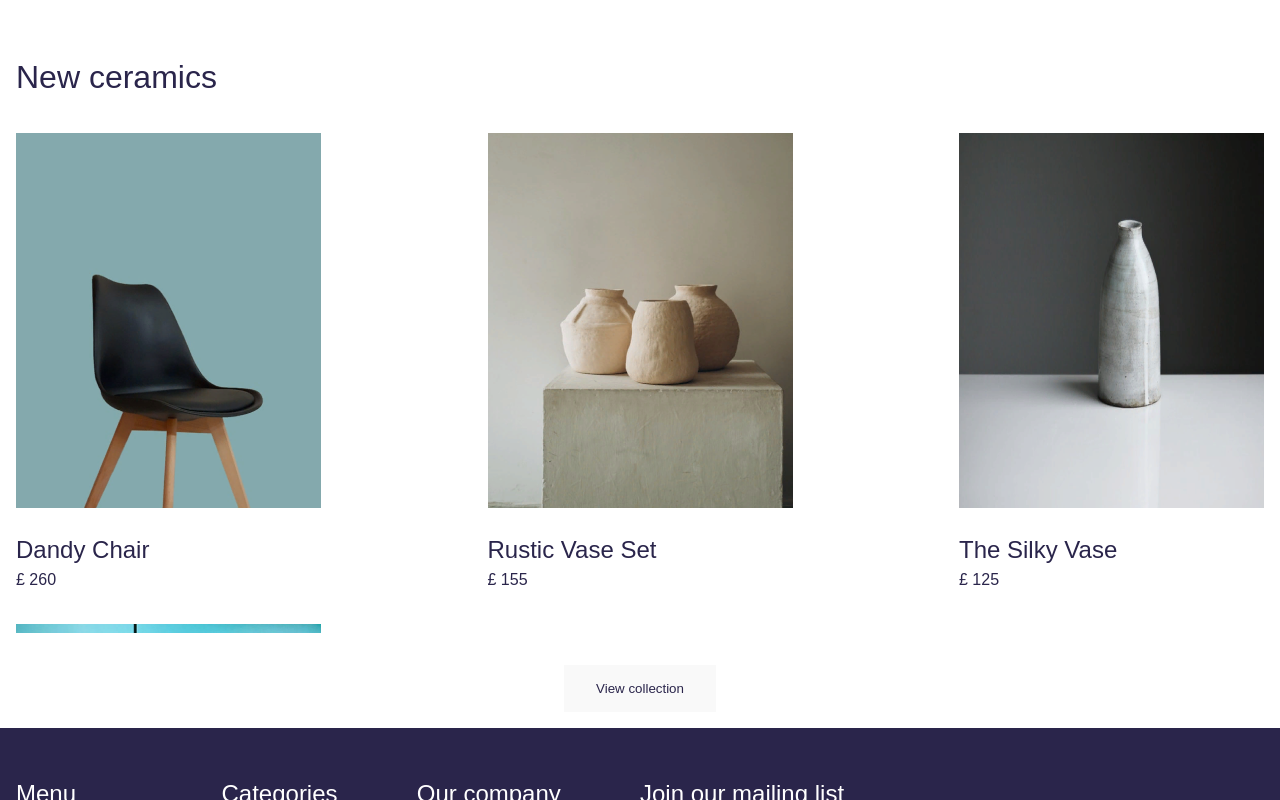
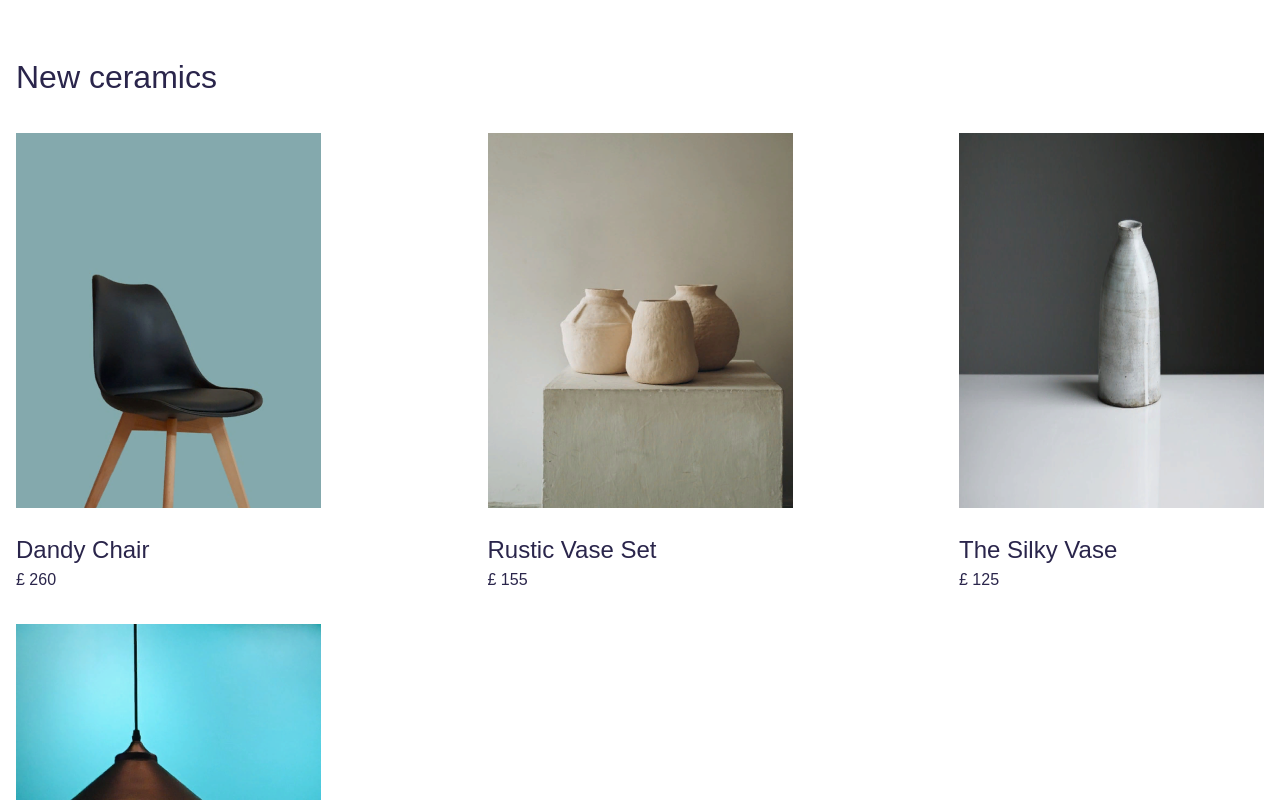
Before and after one commit to pyureshka/landing, a Vue app: page / in a window 1280 px wide. Shown: the part 440-1240 px from the top of the page. Built offline with nearby package versions, Linux system fonts and the light colour scheme; a web font is replaced by a local one.

Commit message:
fix: overflow

```diff
--- a/src/style.css
+++ b/src/style.css
@@ -149,12 +149,6 @@ body{
   gap: 2rem;
 }
 
-.content__main_overflow {
-  max-height: 500px;
-  overflow: hidden;
-}
-
-
 /* form */
 .form {
   flex: 0 1 50%;
@@ -186,10 +180,6 @@ body{
     flex: 1 0 0;
   }
 
-  .content__main_overflow {
-    max-height: 1000px;
-  }
-
   .btn:hover {
     background-color: var(--color-light-grey);
   }
--- a/src/view/HomeView.vue
+++ b/src/view/HomeView.vue
@@ -29,7 +29,7 @@ import { products } from "../staticData/ProductData";
       <section class="content">
         <h1 class="content__title">New ceramics</h1>
 
-        <div class="content__main content__main_overflow">
+        <div class="content__main">
           <card-sale
             v-for="item in products"
             :key="item.name"
```
